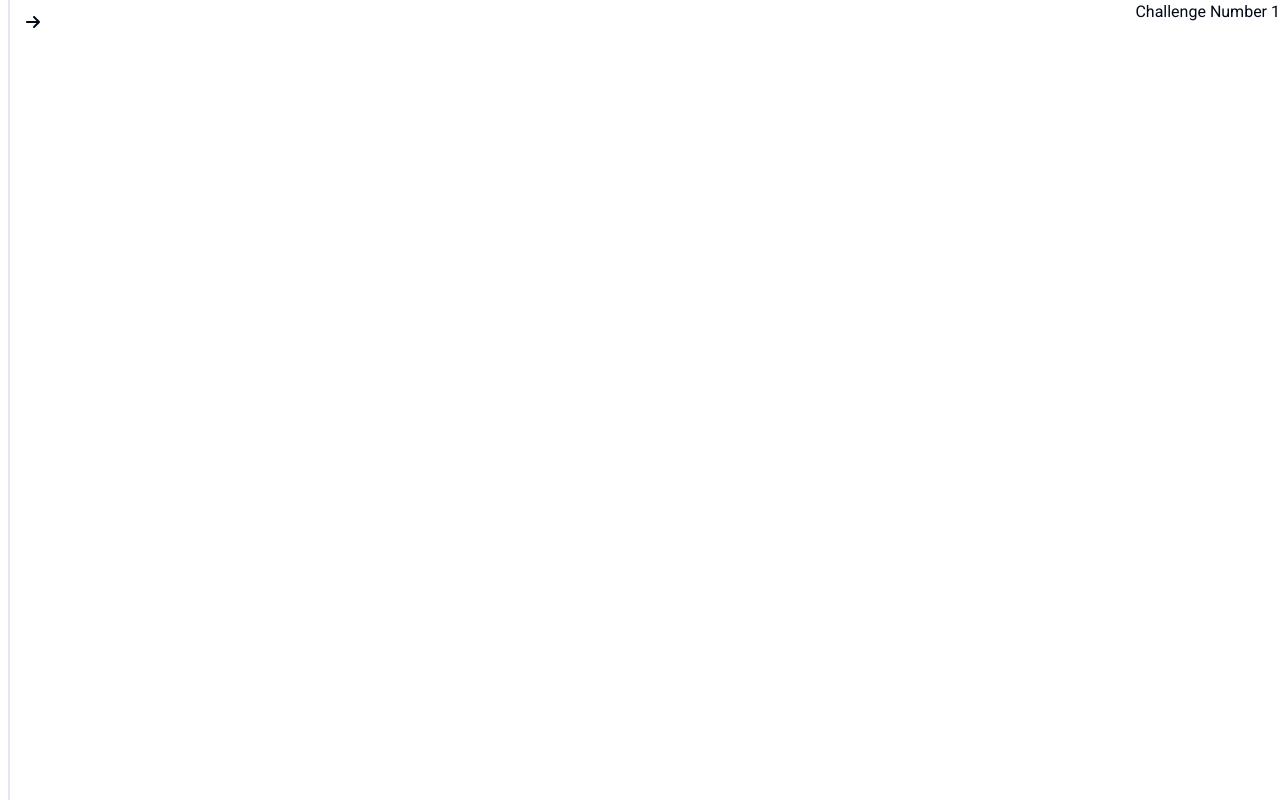
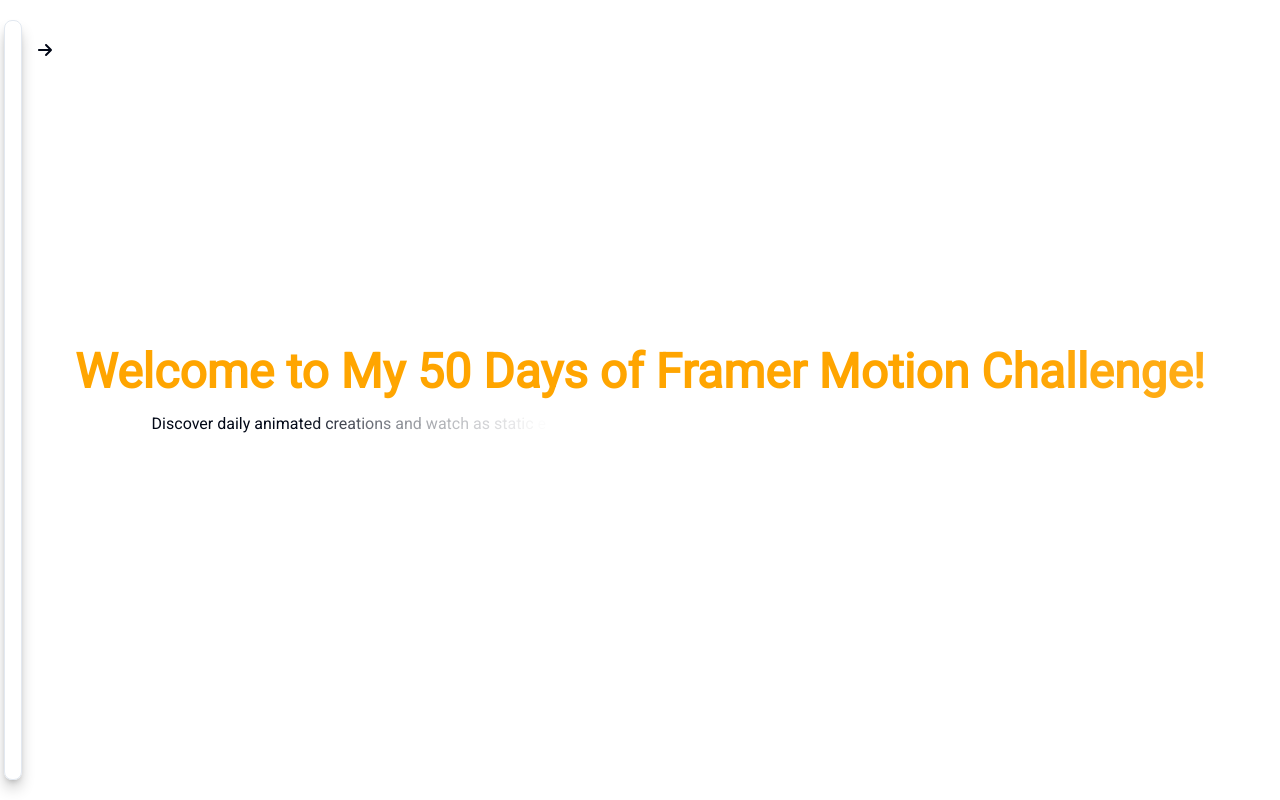
Before and after one commit to ZendeAditya/framer-motion-challenge, a Next.js app: page /challenges/Day1 in a window 1280 px wide. Built offline with nearby package versions, Linux system fonts and the light colour scheme.

Commit message:
Day 1 Completed

```diff
--- a/src/app/challenges/Day1/page.tsx
+++ b/src/app/challenges/Day1/page.tsx
@@ -1,15 +1,18 @@
-import React from 'react'
+import React from "react";
 import type { Metadata } from "next";
-type Props = {}
+import Day1TextFadeIn from "@/components/Day1TextFadeIn";
+type Props = {};
 
 export const metadata: Metadata = {
-  title: "Day 1 | animatin name here",
+  title: "Day 1 | Fade In Effect for a text",
   description: "Generated by create next app",
 };
 const page = (props: Props) => {
   return (
-    <div>Challenge Number 1 </div>
-  )
-}
+    <section className="flex items-center justify-center min-h-screen">
+      <Day1TextFadeIn />
+    </section>
+  );
+};
 
 export default page;
--- a/src/app/challenges/layout.tsx
+++ b/src/app/challenges/layout.tsx
@@ -4,8 +4,8 @@
 const ChallengeLayout = ({ children }: { children: React.ReactNode }) => {
   return (
     <div className="bg-white w-screen h-screen overflow-x-hidden overflow-auto">
-      <section className="flex justify-between relative">
-        <div className=" mx-2 rounded-xl">
+      <section className="flex justify-between items-center  relative">
+        <div className="absolute">
           <Sidebar />
         </div>
         <div className="">{children}</div>
--- /dev/null
+++ b/src/components/Day1TextFadeIn.tsx
@@ -0,0 +1,49 @@
+"use client";
+import React from "react";
+
+import { motion, MotionProps } from "framer-motion";
+type Props = MotionProps & {};
+
+const Day1TextFadeIn = (props: Props) => {
+  let str = " Welcome to My 50 Days of Framer Motion Challenge!";
+  let para =
+    "Discover daily animated creations and watch as static elements come to life. Join me on this exciting journey of mastering motion design.";
+  return (
+    <div className="w-screen flex items-center justify-center min-h-screen flex-col px-8 text-center">
+      <h2 className="text-4xl lg:text-5xl font-bold">
+        {" "}
+        {str.split("").map((char, ind) => (
+          <motion.span
+            key={ind}
+            initial={{ opacity: 0, color: "blue" }}
+            animate={{ opacity: 1, color: "orange" }}
+            transition={{ duration: 0.3 * (ind / 2) }}
+          >
+            {char}
+          </motion.span>
+        ))}
+      </h2>
+      <motion.p
+        initial={{ y: 52, x: 0, opacity: 0 }}
+        animate={{ y: 0, x: 0, opacity: 1 }}
+        transition={{ duration: 0.5, delay: 0.5 * 0.1 }}
+        className="px-5 py-4"
+      >
+        {para.split("").map((str, idx) => {
+          return (
+            <motion.span
+              initial={{ y: 0, x: 0, opacity: 0 }}
+              animate={{ y: 0, x: 52, opacity: 1 }}
+              transition={{ duration: 0.2 * idx, delay: idx * 0.1 }}
+              key={idx}
+            >
+              {str}
+            </motion.span>
+          );
+        })}
+      </motion.p>
+    </div>
+  );
+};
+
+export default Day1TextFadeIn;
--- a/src/components/Sidebar.tsx
+++ b/src/components/Sidebar.tsx
@@ -18,7 +18,7 @@
     setToggle((prev) => !prev);
   };
   return (
-    <div className="relative border h-screen">
+    <div className="relative border h-[95vh] shadow-lg shadow-black/30 my-3 px-2 py-2 rounded-lg bg-transparent mx-1">
       {/* sidebar arrow  */}
       <div className={`px-2 py-3 absolute -right-10`}>
         <button onClick={handleToggle} className="">
@@ -27,8 +27,8 @@
       </div>
       <div
         className={`${!toggle ? "w-60" : "w-0"}  relative  ${
-          toggle ? "-translate-x-60" : "translate-x-0"
-        } duration-500 ease-in`}
+          toggle ? "-translate-x-64" : "translate-x-0"
+        } duration-500 ease-in transition-all`}
       >
         <div className="max-h-screen overflow-auto">
           <h2 className="text-lg ">#50 Days Framer motion Challenge</h2>
```
